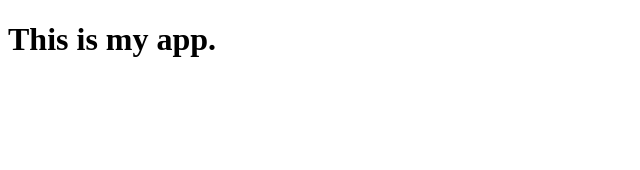
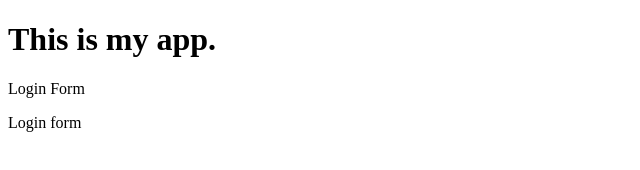
Before and after one commit to RodrigoNunes2004/myAppSample, a plain HTML site: page index.html in a window 1280 px wide. Shown: the whole page, without its empty margins (0-640 px from the left). Drawn offline with Linux system fonts and the light colour scheme.

Commit message:
Login Form

```diff
--- /dev/null
+++ b/dir2/app2.js
@@ -0,0 +1 @@
+console.log(1234);
--- a/index.html
+++ b/index.html
@@ -14,6 +14,8 @@
     </head>
     <body>
         <h1>This is my app.</h1>
+        Login Form
+        <p>Login form</p>
         <!--[if lt IE 7]>
             <p class="browsehappy">You are using an <strong>outdated</strong> browser. Please <a href="#">upgrade your browser</a> to improve your experience.</p>
         <![endif]-->
```
Also changed, not shown: login.html (added, +1 -0 lines), log.txt (added).
